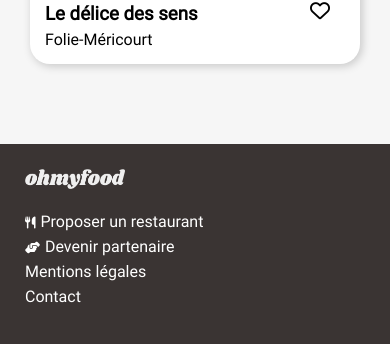
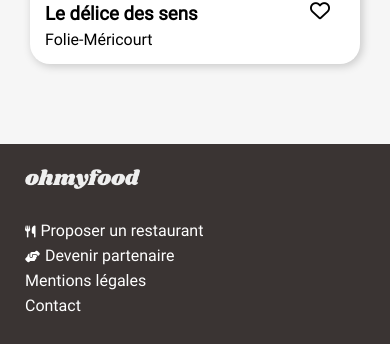
Before and after one commit to FremauSandy/FremauSandy-P3-15112020, a website: page index.html in a window 390 px wide. Shown: the part 2064-2408 px from the top of the page. Drawn offline with Linux system fonts and the light colour scheme; files whose address does not match are found by name; a web font is replaced by a local one.

Commit message:
modification footer et responsive

```diff
--- a/index.html
+++ b/index.html
@@ -92,10 +92,18 @@
   <footer>
     <div class ="title-footer"><img class="white-logo" src="images/logo/ohmyfoodwhite.png" alt="logo"></div>
     <div class="text-footer">
-      <i class="fas fa-utensils icon-footer"></i>Proposer un restaurant<br>
-      <i class="fas fa-hands-helping icon-footer"></i>Devenir partenaire<br>
-      Mentions légales<br>
-      Contact
+      <span class="bloc-footer">
+        <a href=""><i class="fas fa-utensils icon-footer"></i>Proposer un restaurant</a>
+      </span>
+      <span class="bloc-footer">
+        <a href=""><i class="fas fa-hands-helping icon-footer"></i>Devenir partenaire</a>
+      </span>
+      <span class="bloc-footer">
+        <a href="">Mentions légales</a>
+      </span>
+      <span class="bloc-footer">
+        <a href="">Contact</a>
+      </span>
     </div>
   </footer>
 
--- a/sass/main.scss
+++ b/sass/main.scss
@@ -46,9 +46,6 @@
 }
 
 /* --body -- */
-body{
-  max-width: 1440px;
-}
 body,
 nav,
 header,
@@ -194,7 +191,7 @@ hr{
         right: 35px;
       }
   }
-  @media screen and (max-width: 1160px){
+  @media screen and (max-width: 700px){
     .btn-function{
       width: 70%;
     }
@@ -216,14 +213,14 @@ hr{
     @include card;
     @include border;
     .text-new{
+      @include structure;
+      justify-content: center;
       font-size: 14px;
       font-weight: 500;
-      text-align: center;
       border-radius: 3px;
       color: #36a78b;
       background-color: #99e2d0;
       width: 80px;
-      padding: 5px;
       position: relative;
       bottom: 200px;
       left: 80px;
@@ -264,28 +261,42 @@ footer{
   display: flex;
   flex-direction: column;
   width: 100%;
-  height: 200px;
+  height: 150px;
   background-color:  #3A3433;
   color: white;
   .title-footer{
-    height: 65px;
     .white-logo{
-      width: 100px;
       height: 20px;
       margin: 25px;
     }
   }
   .text-footer{
     margin-left: 25px;
-    line-height: 25px;
+    a{
+      color: white;
+    }
     .icon-footer{
       font-size: 12px;
       margin-right: 5px;
     }
+    .bloc-footer{
+      margin-left: 25px;
+    }
+  }
+}
+@media screen and (max-width:700px){
+  footer{
+    height: 200px;
+    .text-footer{
+      display: flex;
+      flex-direction: column;
+      line-height: 25px;
+      margin-left: 0;
+    }
   }
 }
 
-/* --page menu -- */
+/* --pages menus -- */
 figure{
     display: flex;
     justify-content: center;
```
Also changed, not shown: css/main.css, css/main.min.css, public/css/style.css, 3 other files.
